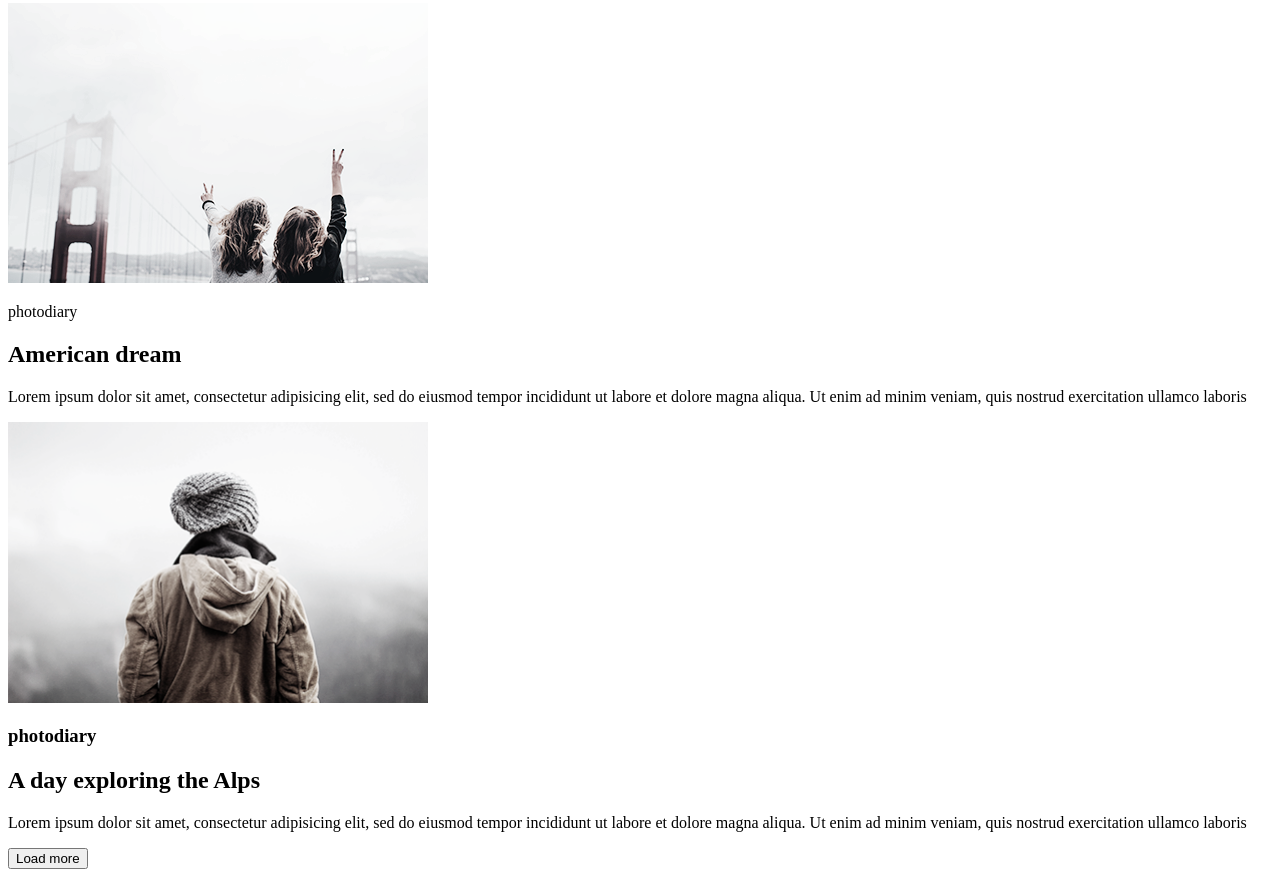
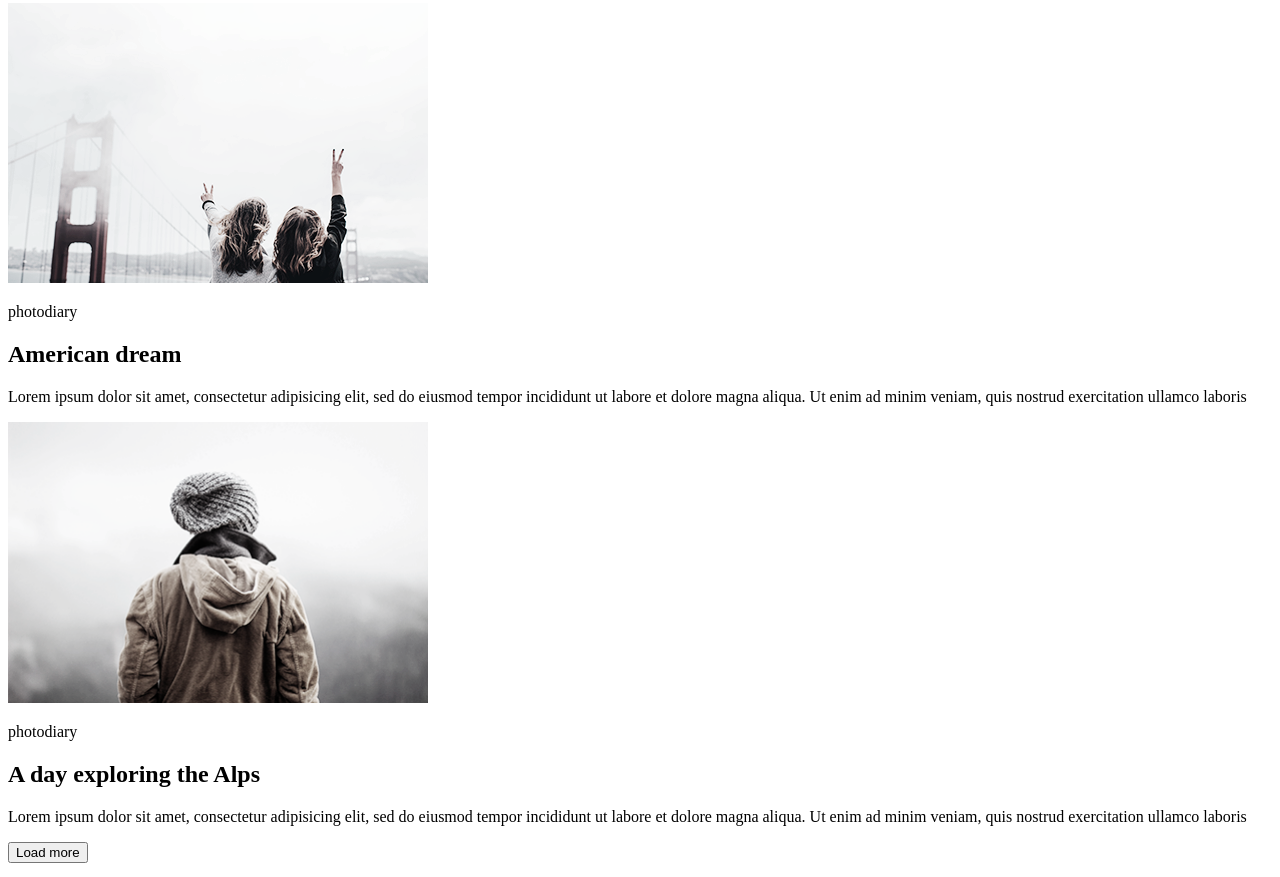
Before and after one commit to IrynaKS/Goit-fe-course, a plain HTML site: page html-css/module-01-02/index.html in a window 1280 px wide. Shown: the part 939-1816 px from the top of the page. Drawn offline with Linux system fonts and the light colour scheme.

Commit message:
last change

```diff
--- a/html-css/module-01-02/index.html
+++ b/html-css/module-01-02/index.html
@@ -50,7 +50,7 @@
 
       <div>
         <img src="./img/shapka.png" alt="" width="420" />
-        <h3>photodiary</h3>
+        <p>photodiary</p>
         <h2>A day exploring the Alps</h2>
         <p>
           Lorem ipsum dolor sit amet, consectetur adipisicing elit, sed do
```
